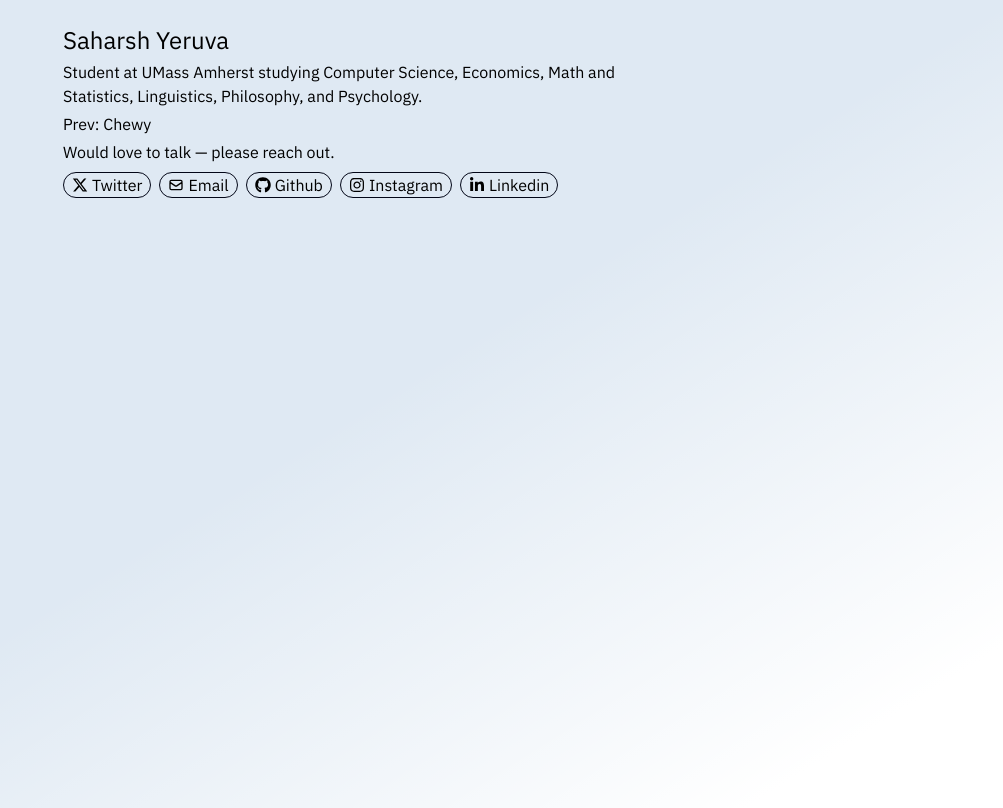
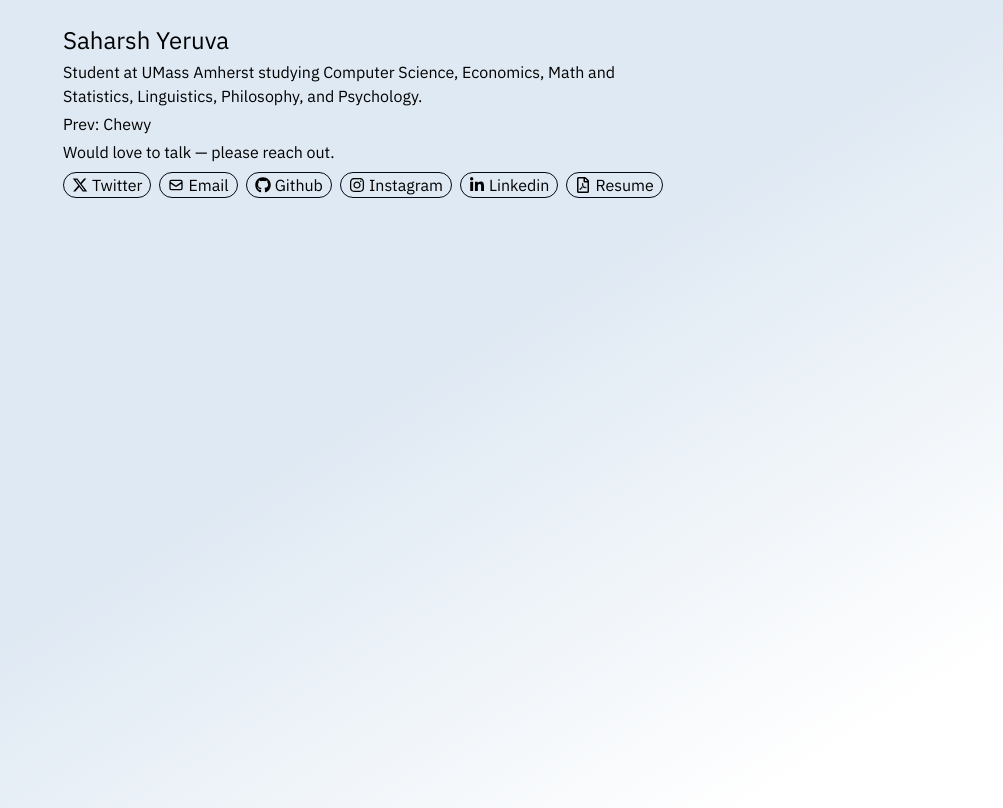
Before and after one commit to saharshxyz/site, a Next.js app: page / in a window 1280 px wide. Shown: the whole page, without its empty margins (277-1280 px from the left). Built offline with nearby package versions, Linux system fonts and the light colour scheme.

Commit message:
feat: link shortener

```diff
--- /dev/null
+++ b/app/[slug]/page.tsx
@@ -0,0 +1,32 @@
+import { redirect } from "next/navigation";
+
+const urlMap: Record<string, string> = {
+  email: "mailto:yeruva@saharsh.xyz",
+  resume: "https://saharsh.xyz/resume.pdf",
+  pp: "https://www.paypal.com/paypalme/saharshy",
+  elon: "https://youtu.be/-BMgkHvdXm4",
+  venmo: "https://www.venmo.com/saharshxyz",
+  music: "https://www.last.fm/user/saharshy29",
+  fb: "https://www.facebook.com/saharshxyz",
+  linkedin: "https://www.linkedin.com/in/saharshxyz/",
+  ln: "https://www.linkedin.com/in/saharshxyz/",
+  chess: "https://www.chess.com/member/saharshxyz",
+  github: "https://www.github.com/saharshxyz",
+  gh: "https://www.github.com/saharshxyz",
+  instagram: "https://www.instagram.com/saharshxyz",
+  ig: "https://www.instagram.com/saharshxyz",
+  twitter: "https://www.twitter.com/saharshxyz",
+  x: "https://www.x.com/saharshxyz",
+};
+
+export default function SlugPage({ params }: { params: { slug: string } }) {
+  const destination = urlMap[params.slug];
+
+  if (destination) {
+    redirect(destination);
+  }
+}
+
+export function generateStaticParams() {
+  return Object.keys(urlMap).map((slug) => ({ slug }));
+}
--- a/app/page.tsx
+++ b/app/page.tsx
@@ -1,24 +1,22 @@
 import React from "react";
-import { FaGithub, FaInstagram, FaLinkedinIn } from "react-icons/fa";
+import {
+  FaGithub,
+  FaInstagram,
+  FaLinkedinIn,
+  FaRegFilePdf,
+} from "react-icons/fa";
 import { FaXTwitter } from "react-icons/fa6";
 import { HiOutlineMail } from "react-icons/hi";
 import IconBadge from "@/components/IconBadges";
 
 export default function Home() {
   const iconBadges = [
-    { icon: FaXTwitter, text: "Twitter", href: "https://x.com/saharshxyz" },
-    { icon: HiOutlineMail, text: "Email", href: "mailto:yeruva@saharsh.xyz" },
-    { icon: FaGithub, text: "Github", href: "https://github.com/saharshxyz" },
-    {
-      icon: FaInstagram,
-      text: "Instagram",
-      href: "https://instagram.com/saharshxyz",
-    },
-    {
-      icon: FaLinkedinIn,
-      text: "Linkedin",
-      href: "https://www.linkedin.com/in/saharshxyz/",
-    },
+    { icon: FaXTwitter, text: "Twitter", link: "x" },
+    { icon: HiOutlineMail, text: "Email", link: "mailto:yeruva@saharsh.xyz" },
+    { icon: FaGithub, text: "Github", link: "gh" },
+    { icon: FaInstagram, text: "Instagram", link: "ig" },
+    { icon: FaLinkedinIn, text: "Linkedin", link: "ln" },
+    { icon: FaRegFilePdf, text: "Resume", link: "resume" },
   ];
 
   return (
@@ -36,7 +34,7 @@ export default function Home() {
             key={index}
             icon={badge.icon}
             text={badge.text}
-            href={badge.href}
+            link={badge.link}
           />
         ))}
       </ul>
--- a/components/IconBadges.tsx
+++ b/components/IconBadges.tsx
@@ -1,21 +1,29 @@
 import React from "react";
 import { IconType } from "react-icons";
+import Link from "next/link";
 
 interface IconBadgeProps {
   icon: IconType;
   text: string;
-  href: string;
+  link: string;
 }
 
-const IconBadge: React.FC<IconBadgeProps> = ({ icon: Icon, text, href }) => {
+const IconBadge: React.FC<IconBadgeProps> = ({ icon: Icon, text, link }) => {
+  const isInternalLink = !link.includes(":") && !link.startsWith("mailto");
+
+  const LinkComponent = isInternalLink ? Link : "a";
+  const linkProps = isInternalLink
+    ? { href: `/${link}` }
+    : { href: link, target: "_blank", rel: "noopener noreferrer" };
+
   return (
     <li>
-      <a href={href} className="group">
+      <LinkComponent {...linkProps} className="group">
         <div className="inline-flex items-center justify-center rounded-full border border-slate-950 px-2 text-base transition-colors duration-200 dark:border-slate-100">
           <Icon />
           <span className="ml-1">{text}</span>
         </div>
-      </a>
+      </LinkComponent>
     </li>
   );
 };
```
Also changed, not shown: 1 other file (tests, documents, lock files or other folders).
